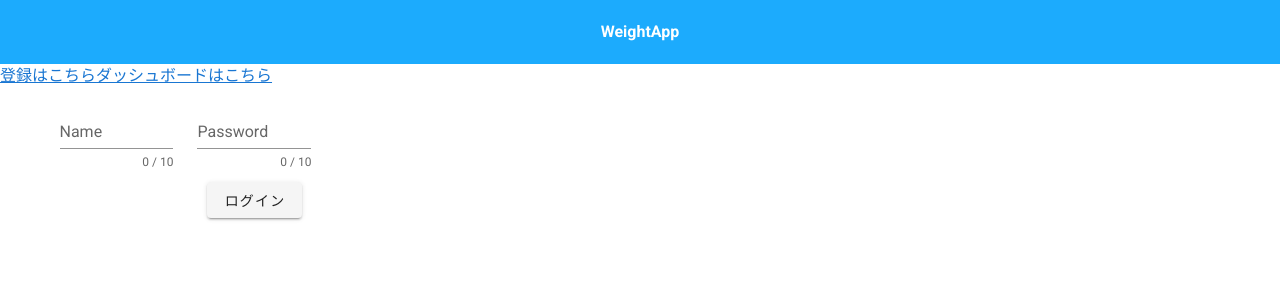
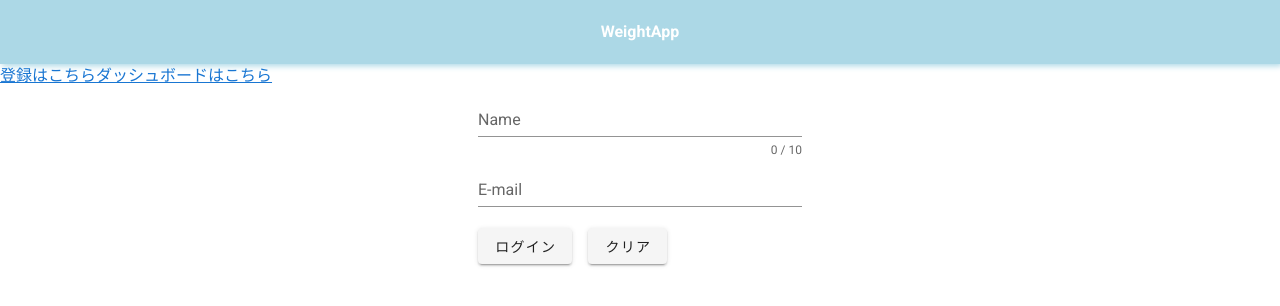
Before and after one commit to tomya-n/vue-weight-app, a Vue app: page / in a window 1280 px wide. Shown: the top 306 px of the page. Built offline with nearby package versions, Linux system fonts and the light colour scheme.

Commit message:
スタイル調整

```diff
--- a/src/App.vue
+++ b/src/App.vue
@@ -11,9 +11,10 @@
 .headbar {
   text-align: center;
   padding: 20px 0;
-  background: rgb(28, 171, 253);
+  background: #acd8e6;
   font-weight: bolder;
   color: #fff;
+  box-shadow: 2px 2px 6px #acd8e6;
 }
 </style>
 
--- a/src/components/loginform.vue
+++ b/src/components/loginform.vue
@@ -1,5 +1,26 @@
 <template>
-  <v-container>
+  <form>
+    <v-text-field
+      v-model="loginData.username"
+      :counter="10"
+      label="Name"
+    ></v-text-field>
+    <v-text-field
+      v-model="loginData.password"
+      label="E-mail"
+    ></v-text-field>
+
+    <v-btn
+      class="mr-4"
+      @click="login"
+    >
+      ログイン
+    </v-btn>
+    <v-btn @click="clear">
+      クリア
+    </v-btn>
+  </form>
+  <!-- <v-container>
     <v-row class="text-center">
       <v-form>
         <v-container>
@@ -26,8 +47,16 @@
         <v-btn @click="login" elevation="2"> ログイン </v-btn>
       </v-form>
     </v-row>
-  </v-container>
+  </v-container> -->
 </template>
+
+<style lang="css">
+  form{
+    width: 30%;
+    margin: 0 auto;
+    padding: 0 30px;
+  }
+</style>
 
 <script lang="ts">
 import Vue from "vue";
@@ -63,6 +92,10 @@ export default Vue.extend({
         (this.loginData.username = ""), (this.loginData.password = "");
       }
     },
+    clear() {
+      this.loginData.username = "",
+      this.loginData.password = ""
+    }
   },
 });
 </script>
--- a/src/views/Dashboard.vue
+++ b/src/views/Dashboard.vue
@@ -14,7 +14,8 @@
 
 <style>
 .chart-wrapper {
-  width: 50%;
+  width: 70%;
+  margin: 0 auto;
 }
 </style>
 
```
